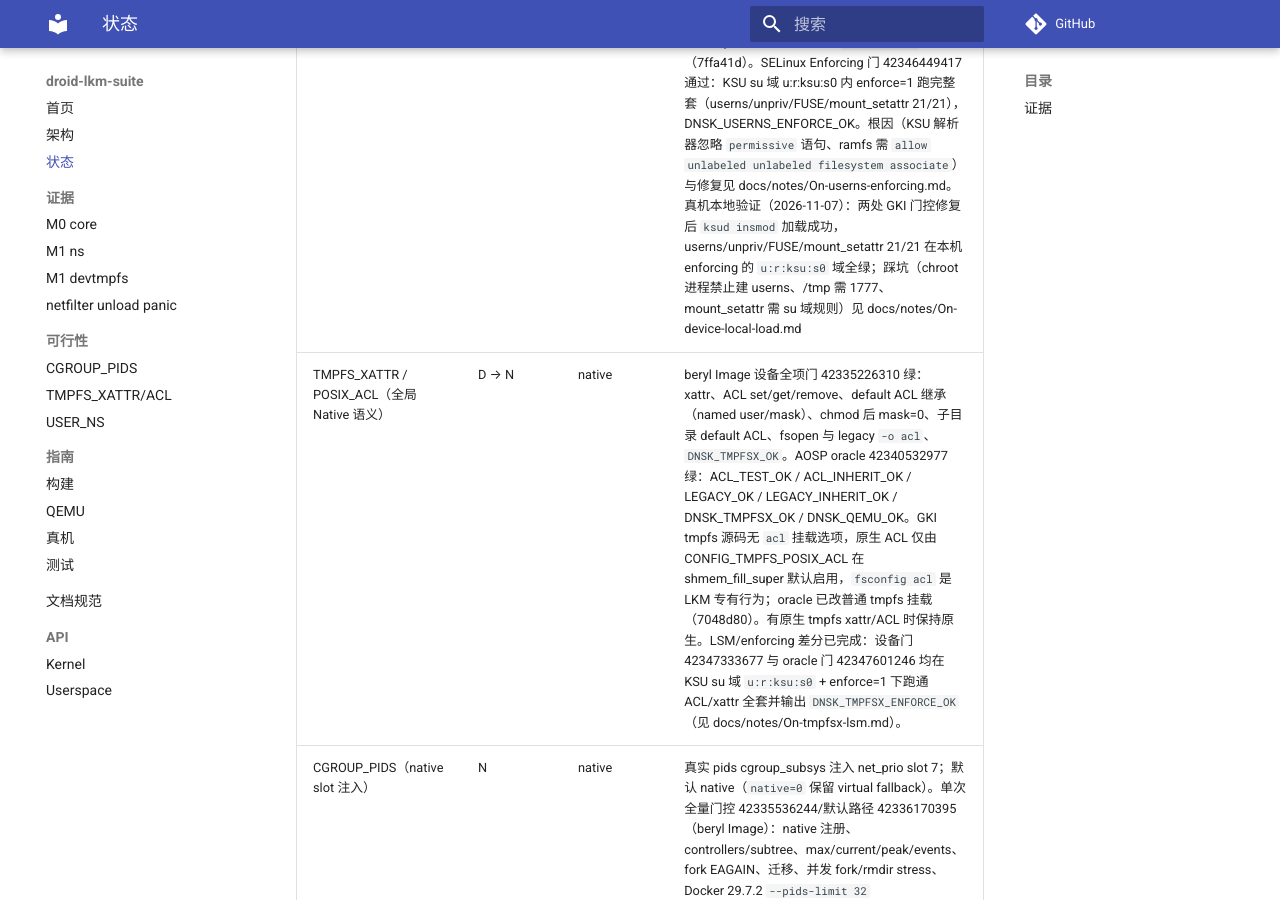
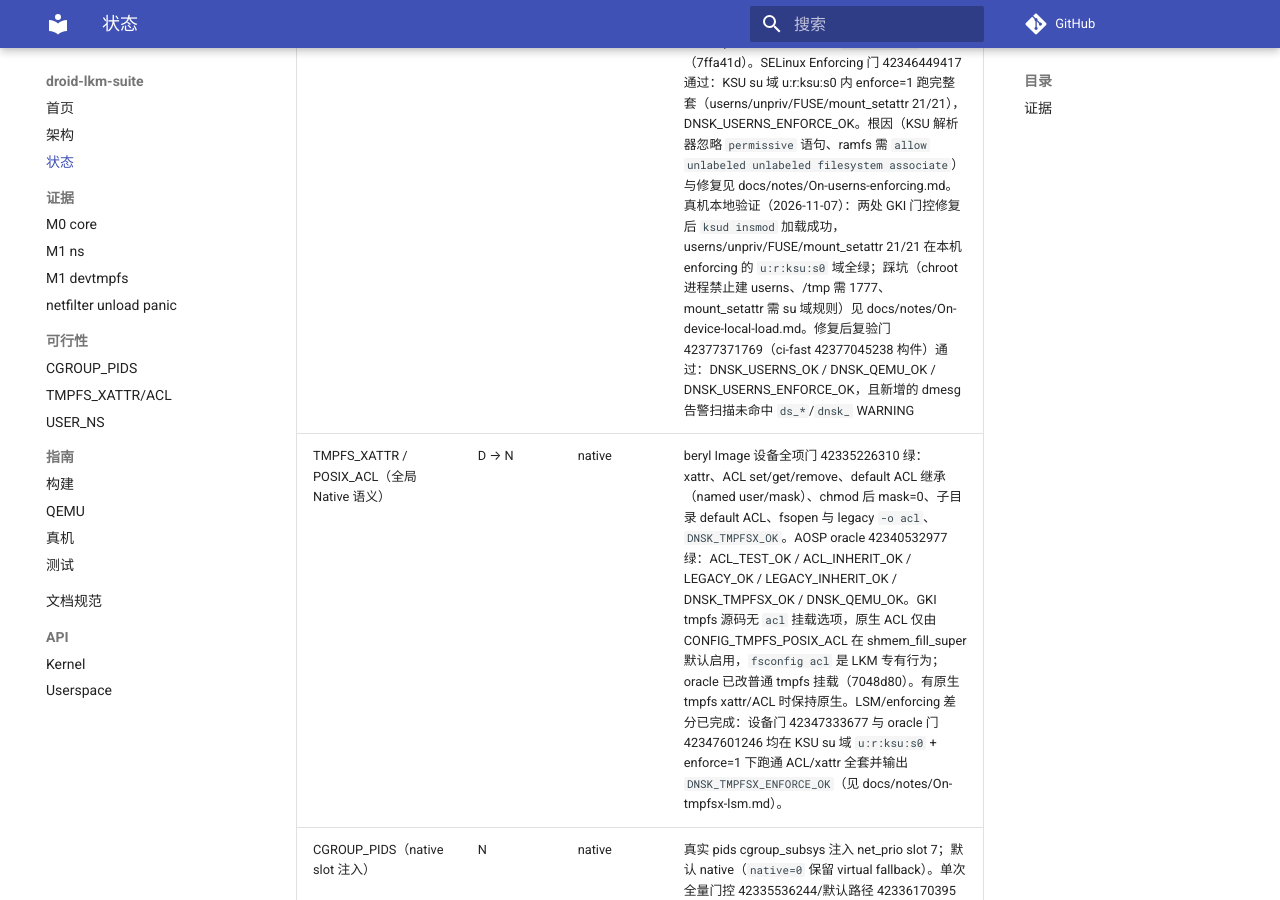
Before and after one commit to uobe1/droid-lkm-suite, an MkDocs documentation site: the page built from docs/status.md, in a window 1280 px wide and 900 px high, scrolled down 1079 px. Built offline with MkDocs 1.6.1 and Material for MkDocs 9.7.7, drawn with Linux system fonts in a browser that asks for light colours; comment, search, counter and statistics services are not loaded.

Commit message:
docs(status): userns re-gate 42377371769 with the warning scan

```diff
--- a/docs/status.md
+++ b/docs/status.md
@@ -11,7 +11,7 @@
 | DEVTMPFS | R | development | active 真机通过：ready=Y、节点挂载、宿主 /dev 不变、嵌套容器 /dev smoke；模块按设计 pin；Docker/droidspaces 工作负载待完成 |
 | xt_addrtype / nft target subset / REJECT / RECENT / IP6 NAT | R | development | active load/unload + netns 内 addrtype/recent/REJECT/ipset/xt_set 规则通过; 原生 REJECT 正确跳过; 内核缺 `IP6_NF_NAT` 时由模块补齐 legacy `nat` 表（DNAT/MASQUERADE，run 42254952259，符号由 ksud 解析）; UFW/Fail2ban（run 42278237353）与 Docker 29.7.2 legacy+nft bridge/NAT（run 42293517445）通过 |
 | IP_SET / HASH_IP / HASH_NET / XT_SET | R | development | 6.12 构建/导出/QEMU hash 语义通过; 设备 no-compat ABI 修复后 insmod/xt_set 注册/rmmod 通过; iptables 规则与容器验收待完成 |
-| USER_NS + idmapped/child overlay/FUSE/selftests | D → N | native | AOSP oracle（oracle-nopids 镜像，USER_NS/FUSE/OVERLAY/TMPFS 已开）42338157652 通过：idmap、overlay、unpriv UID 1000、FUSE、mount_setattr 21/21、DNSK_USERNS_OK；设备 LKM 门 42339674055 全绿：idmap、child-userns overlay、FUSE、嵌套 userns、unpriv UID 1000、mount_setattr 21/21、DNSK_USERNS_OK。此前 nested `unshare(CLONE_NEWUSER)` EINVAL 系 ci-fast 默认 `userns=false` 导致工件缺 USER_NS 代码，非内核回归；ci-fast 默认已改为 `userns=true`（7ffa41d）。SELinux Enforcing 门 42346449417 通过：KSU su 域 u:r:ksu:s0 内 enforce=1 跑完整套（userns/unpriv/FUSE/mount_setattr 21/21），DNSK_USERNS_ENFORCE_OK。根因（KSU 解析器忽略 `permissive` 语句、ramfs 需 `allow unlabeled unlabeled filesystem associate`）与修复见 docs/notes/On-userns-enforcing.md。真机本地验证（2026-11-07）：两处 GKI 门控修复后 `ksud insmod` 加载成功，userns/unpriv/FUSE/mount_setattr 21/21 在本机 enforcing 的 `u:r:ksu:s0` 域全绿；踩坑（chroot 进程禁止建 userns、/tmp 需 1777、mount_setattr 需 su 域规则）见 docs/notes/On-device-local-load.md |
+| USER_NS + idmapped/child overlay/FUSE/selftests | D → N | native | AOSP oracle（oracle-nopids 镜像，USER_NS/FUSE/OVERLAY/TMPFS 已开）42338157652 通过：idmap、overlay、unpriv UID 1000、FUSE、mount_setattr 21/21、DNSK_USERNS_OK；设备 LKM 门 42339674055 全绿：idmap、child-userns overlay、FUSE、嵌套 userns、unpriv UID 1000、mount_setattr 21/21、DNSK_USERNS_OK。此前 nested `unshare(CLONE_NEWUSER)` EINVAL 系 ci-fast 默认 `userns=false` 导致工件缺 USER_NS 代码，非内核回归；ci-fast 默认已改为 `userns=true`（7ffa41d）。SELinux Enforcing 门 42346449417 通过：KSU su 域 u:r:ksu:s0 内 enforce=1 跑完整套（userns/unpriv/FUSE/mount_setattr 21/21），DNSK_USERNS_ENFORCE_OK。根因（KSU 解析器忽略 `permissive` 语句、ramfs 需 `allow unlabeled unlabeled filesystem associate`）与修复见 docs/notes/On-userns-enforcing.md。真机本地验证（2026-11-07）：两处 GKI 门控修复后 `ksud insmod` 加载成功，userns/unpriv/FUSE/mount_setattr 21/21 在本机 enforcing 的 `u:r:ksu:s0` 域全绿；踩坑（chroot 进程禁止建 userns、/tmp 需 1777、mount_setattr 需 su 域规则）见 docs/notes/On-device-local-load.md。修复后复验门 42377371769（ci-fast 42377045238 构件）通过：DNSK_USERNS_OK / DNSK_QEMU_OK / DNSK_USERNS_ENFORCE_OK，且新增的 dmesg 告警扫描未命中 `ds_*`/`dnsk_` WARNING |
 | TMPFS_XATTR / POSIX_ACL（全局 Native 语义） | D → N | native | beryl Image 设备全项门 42335226310 绿：xattr、ACL set/get/remove、default ACL 继承（named user/mask）、chmod 后 mask=0、子目录 default ACL、fsopen 与 legacy `-o acl`、`DNSK_TMPFSX_OK`。AOSP oracle 42340532977 绿：ACL_TEST_OK / ACL_INHERIT_OK / LEGACY_OK / LEGACY_INHERIT_OK / DNSK_TMPFSX_OK / DNSK_QEMU_OK。GKI tmpfs 源码无 `acl` 挂载选项，原生 ACL 仅由 CONFIG_TMPFS_POSIX_ACL 在 shmem_fill_super 默认启用，`fsconfig acl` 是 LKM 专有行为；oracle 已改普通 tmpfs 挂载（7048d80）。有原生 tmpfs xattr/ACL 时保持原生。LSM/enforcing 差分已完成：设备门 42347333677 与 oracle 门 42347601246 均在 KSU su 域 `u:r:ksu:s0` + enforce=1 下跑通 ACL/xattr 全套并输出 `DNSK_TMPFSX_ENFORCE_OK`（见 docs/notes/On-tmpfsx-lsm.md）。 |
 | CGROUP_PIDS（native slot 注入） | N | native | 真实 pids cgroup_subsys 注入 net_prio slot 7；默认 native（`native=0` 保留 virtual fallback）。单次全量门控 42335536244/默认路径 42336170395（beryl Image）：native 注册、controllers/subtree、max/current/peak/events、fork EAGAIN、迁移、并发 fork/rmdir stress、Docker 29.7.2 `--pids-limit 32`（pids_spawned=30）同一 QEMU run 通过；AOSP Native oracle 差分 42330841264 marker 逐项一致；v1 标 unsupported；见 evidence/cgpids-differential.md 与 docs/notes/On-cgpids-native.md |
 | CFS_BANDWIDTH | N/N/A | native/待按 KMI 核对 | 不写 LKM |
```
